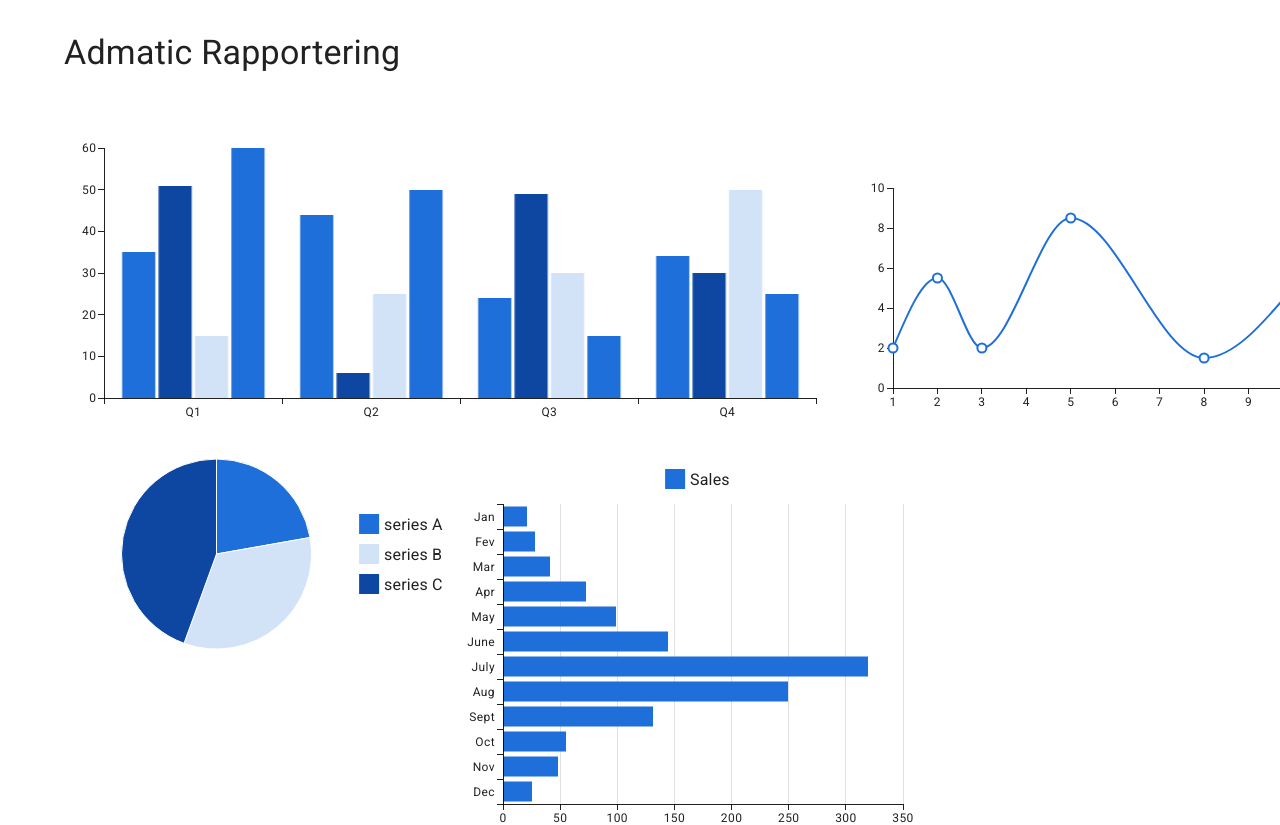
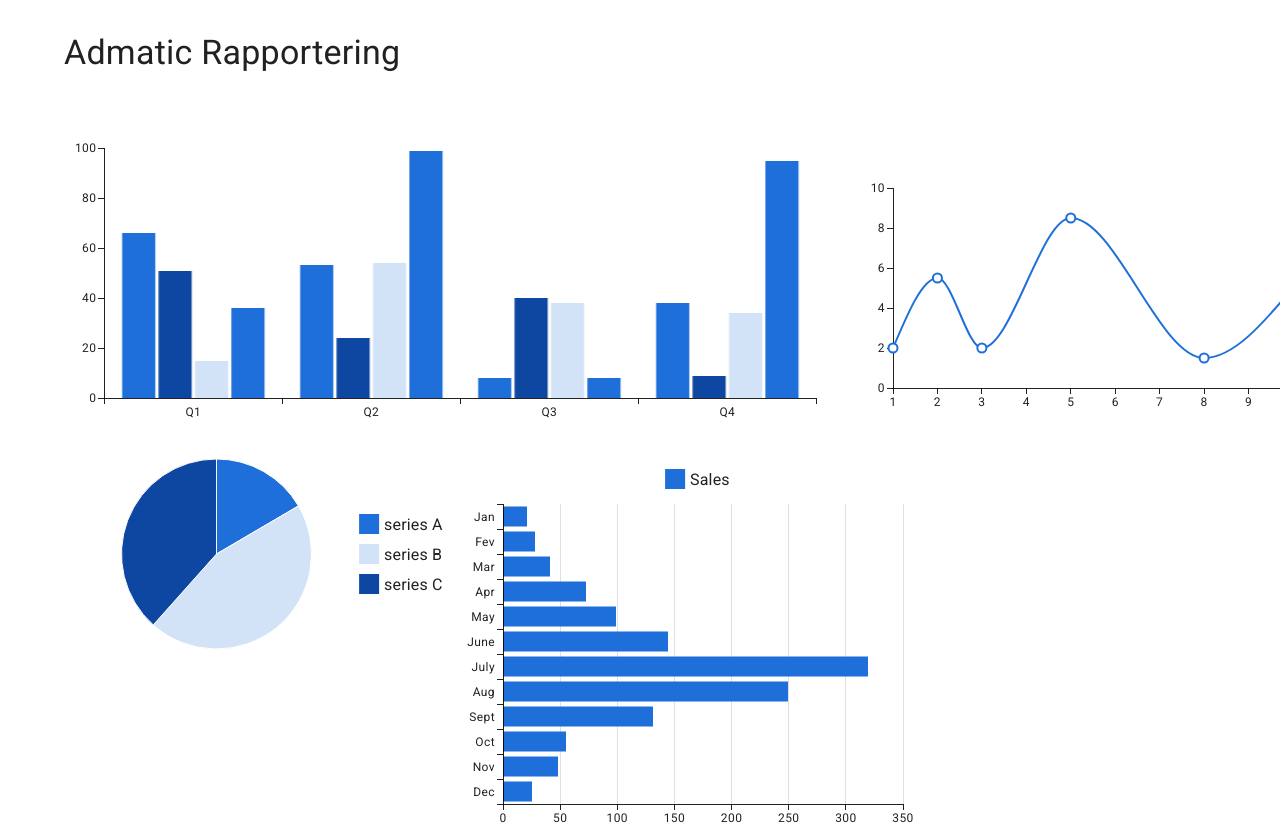
Before and after one commit to marcentusch/admatic-reporting-dashboard, a React (Vite) app: page / in a window 1280 px wide. Shown: the top 825 px of the page. Built offline with nearby package versions, Linux system fonts and the light colour scheme.

Commit message:
add more charts and use random data

```diff
--- a/src/BarChart.jsx
+++ b/src/BarChart.jsx
@@ -3,14 +3,25 @@ import { BarChart } from '@mui/x-charts/BarChart';
 import colors from './colors';
 
 export default function BarGraph() {
+  function getRandomNumber(min, max) {
+    return Math.floor(Math.random() * (max - min + 1)) + min;
+}
+
+function generateRandomData(length, min, max) {
+    const randomData = [];
+    for (let i = 0; i < length; i++) {
+        randomData.push(getRandomNumber(min, max));
+    }
+    return randomData;
+}
   return (
     <BarChart
         colors={[colors.blue, colors.darkBlue, colors.lightBlue]}
-      series={[
-        { data: [35, 44, 24, 34] },
-        { data: [51, 6, 49, 30] },
-        { data: [15, 25, 30, 50] },
-        { data: [60, 50, 15, 25] },
+        series={[
+          { data: generateRandomData(4, 1, 100) },
+          { data: generateRandomData(4, 1, 100) },
+          { data: generateRandomData(4, 1, 100) },
+          { data: generateRandomData(4, 1, 100) },
       ]}
       height={290}
       xAxis={[{ data: ['Q1', 'Q2', 'Q3', 'Q4'], scaleType: 'band' }]}
--- a/src/Grid.jsx
+++ b/src/Grid.jsx
@@ -1,18 +1,18 @@
-import * as React from 'react';
-import { styled } from '@mui/material/styles';
-import Box from '@mui/material/Box';
-import Paper from '@mui/material/Paper';
-import Grid from '@mui/material/Grid';
-import BarGraph from './BarChart';
-import BasicLineChart from './LineChart';
-import BasicPie from './PieChart';
-import SideBarChart from './SideBarChart';
+import * as React from "react";
+import { styled } from "@mui/material/styles";
+import Box from "@mui/material/Box";
+import Paper from "@mui/material/Paper";
+import Grid from "@mui/material/Grid";
+import BarGraph from "./BarChart";
+import BasicLineChart from "./LineChart";
+import BasicPie from "./PieChart";
+import SideBarChart from "./SideBarChart";
 
 const Item = styled(Paper)(({ theme }) => ({
-  backgroundColor: theme.palette.mode === 'dark' ? '#1A2027' : '#fff',
+  backgroundColor: theme.palette.mode === "dark" ? "#1A2027" : "#fff",
   ...theme.typography.body2,
   padding: theme.spacing(1),
-  textAlign: 'center',
+  textAlign: "center",
   color: theme.palette.text.secondary,
 }));
 
@@ -21,16 +21,22 @@ export default function BaseGrid() {
     <Box sx={{ flexGrow: 1 }}>
       <Grid container spacing={2}>
         <Grid item xs={8}>
-            <BarGraph/>
+          <BarGraph />
         </Grid>
         <Grid item xs={4}>
-            <BasicLineChart/>
+          <BasicLineChart />
         </Grid>
         <Grid item xs={4}>
-          <BasicPie/>
+          <BasicPie />
         </Grid>
         <Grid item xs={8}>
-            <SideBarChart/>
+          <SideBarChart />
+        </Grid>
+        <Grid item xs={8}>
+          <BarGraph />
+        </Grid>
+        <Grid item xs={4}>
+          <BasicPie />
         </Grid>
       </Grid>
     </Box>
--- a/src/PieChart.jsx
+++ b/src/PieChart.jsx
@@ -3,15 +3,18 @@ import { PieChart } from "@mui/x-charts/PieChart";
 import colors from "./colors";
 
 export default function BasicPie() {
+  function getRandomNumber(min, max) {
+    return Math.floor(Math.random() * (max - min + 1)) + min;
+}
   return (
     <PieChart
       colors={[colors.blue, colors.lightBlue, colors.darkBlue]}
       series={[
         {
           data: [
-            { id: 0, value: 10, label: "series A" },
-            { id: 1, value: 15, label: "series B" },
-            { id: 2, value: 20, label: "series C" },
+            { id: 0, value: getRandomNumber(1, 100), label: "series A" },
+            { id: 1, value: getRandomNumber(1, 100), label: "series B" },
+            { id: 2, value: getRandomNumber(1, 100), label: "series C" },
           ],
         },
       ]}
```
